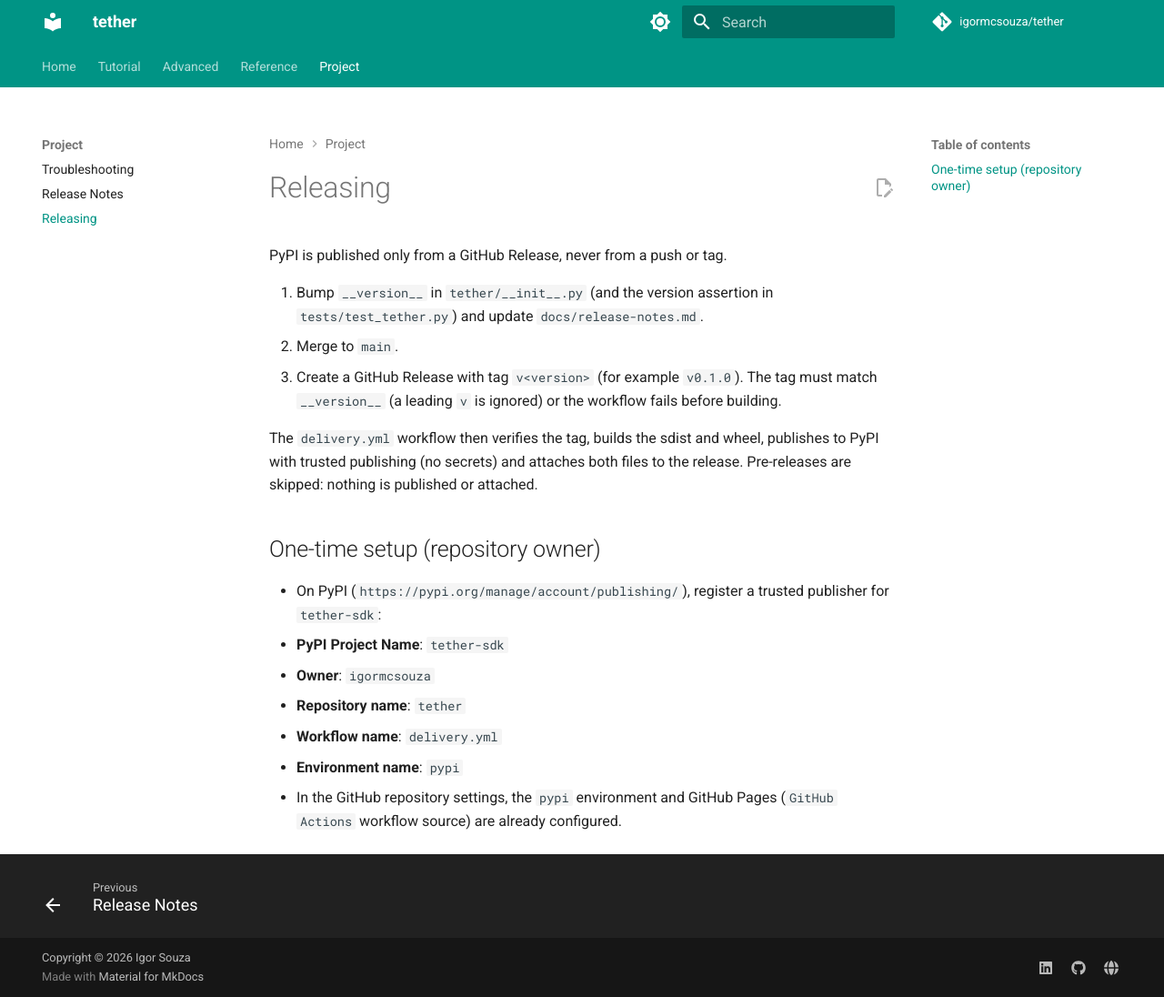
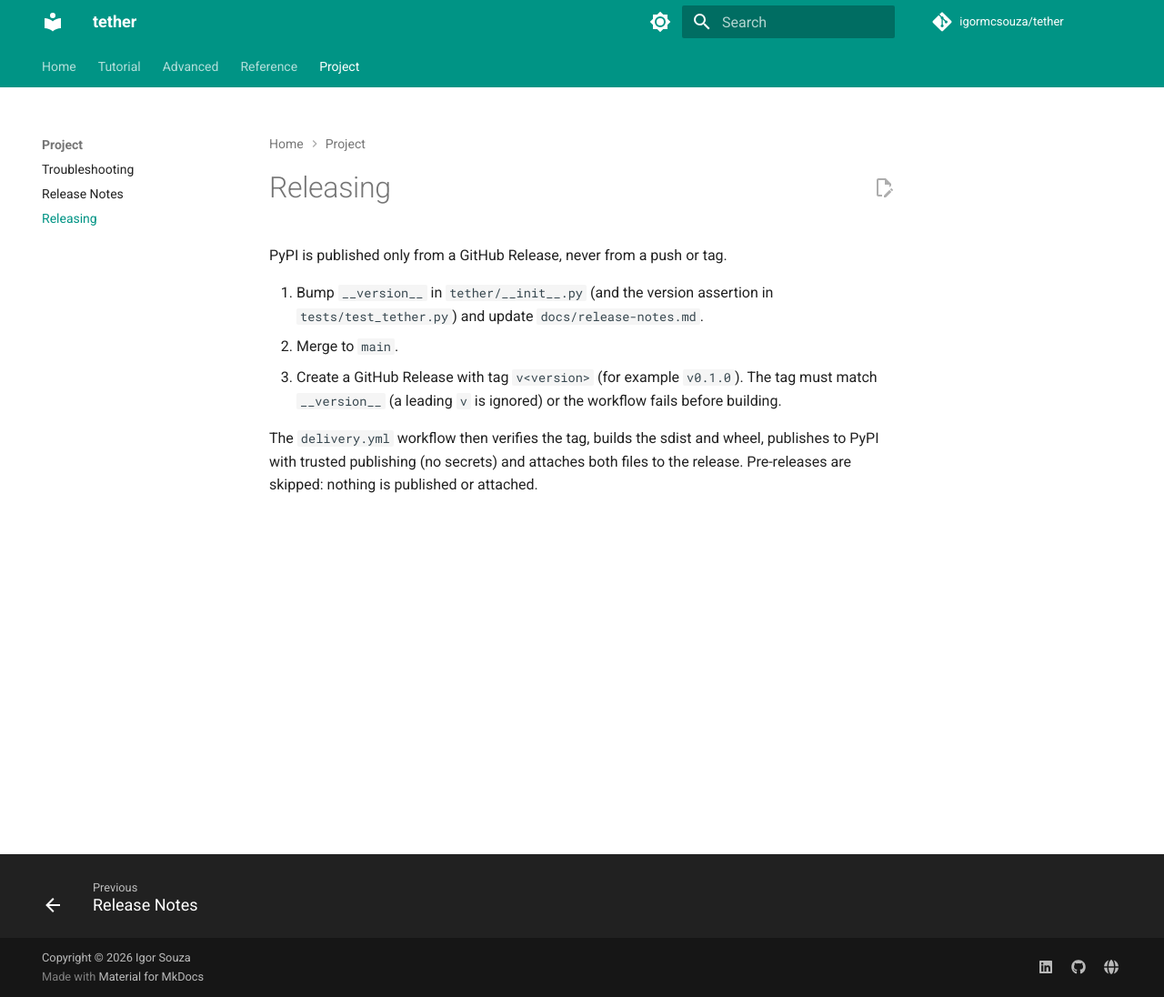
Before and after one commit to igormcsouza/tether, an MkDocs documentation site: the page built from docs/releasing.md, in a window 1280 px wide and 1096 px high. Shown: the whole window at 91% size. Built offline with MkDocs 1.6.1 and Material for MkDocs 9.7.7, drawn with Linux system fonts in a browser that asks for light colours; comment, search, counter and statistics services are not loaded.

Commit message:
Update releasing.md to remove one-time setup section
Removed one-time setup instructions for repository owner from the releasing documentation.

```diff
--- a/docs/releasing.md
+++ b/docs/releasing.md
@@ -7,13 +7,3 @@ PyPI is published only from a GitHub Release, never from a push or tag.
 3. Create a GitHub Release with tag `v<version>` (for example `v0.1.0`). The tag must match `__version__` (a leading `v` is ignored) or the workflow fails before building.
 
 The `delivery.yml` workflow then verifies the tag, builds the sdist and wheel, publishes to PyPI with trusted publishing (no secrets) and attaches both files to the release. Pre-releases are skipped: nothing is published or attached.
-
-## One-time setup (repository owner)
-
-- On PyPI (`https://pypi.org/manage/account/publishing/`), register a trusted publisher for `tether-sdk`:
-  - **PyPI Project Name**: `tether-sdk`
-  - **Owner**: `igormcsouza`
-  - **Repository name**: `tether`
-  - **Workflow name**: `delivery.yml`
-  - **Environment name**: `pypi`
-- In the GitHub repository settings, the `pypi` environment and GitHub Pages (`GitHub Actions` workflow source) are already configured.
```
